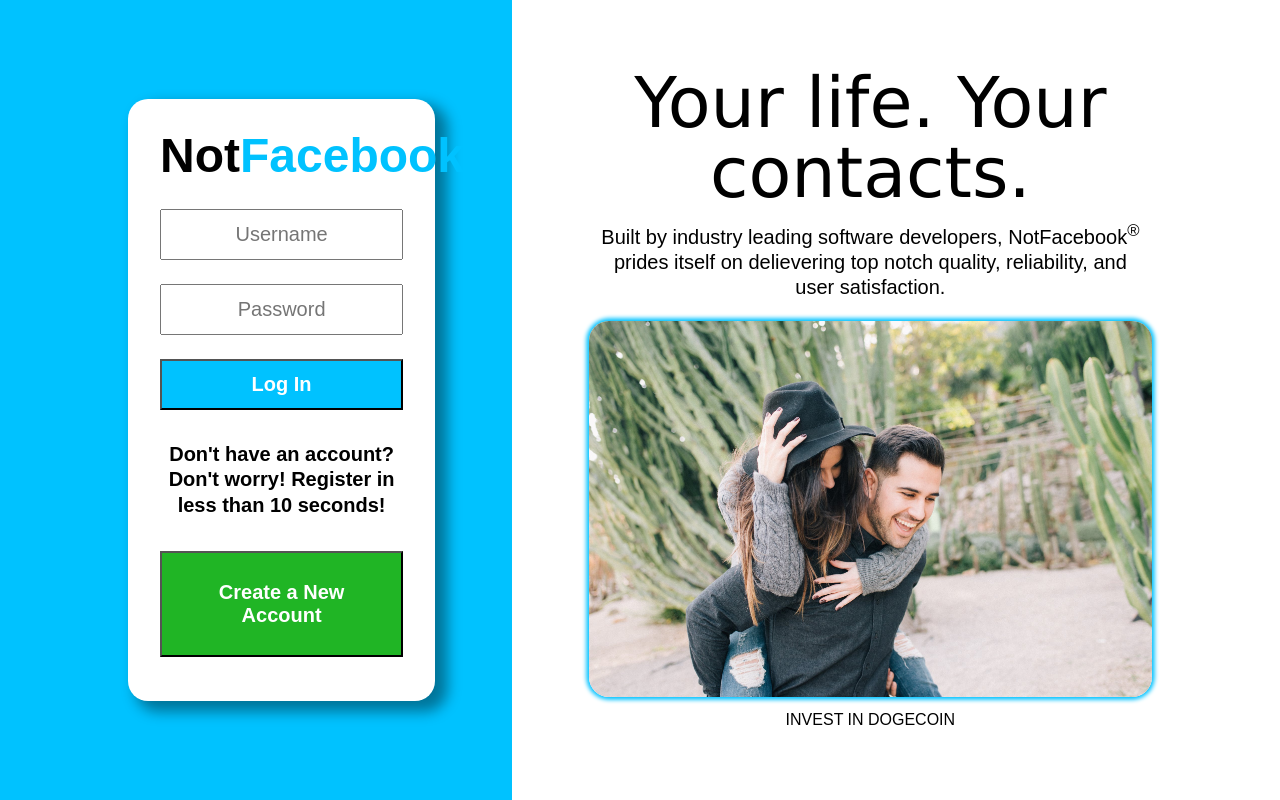
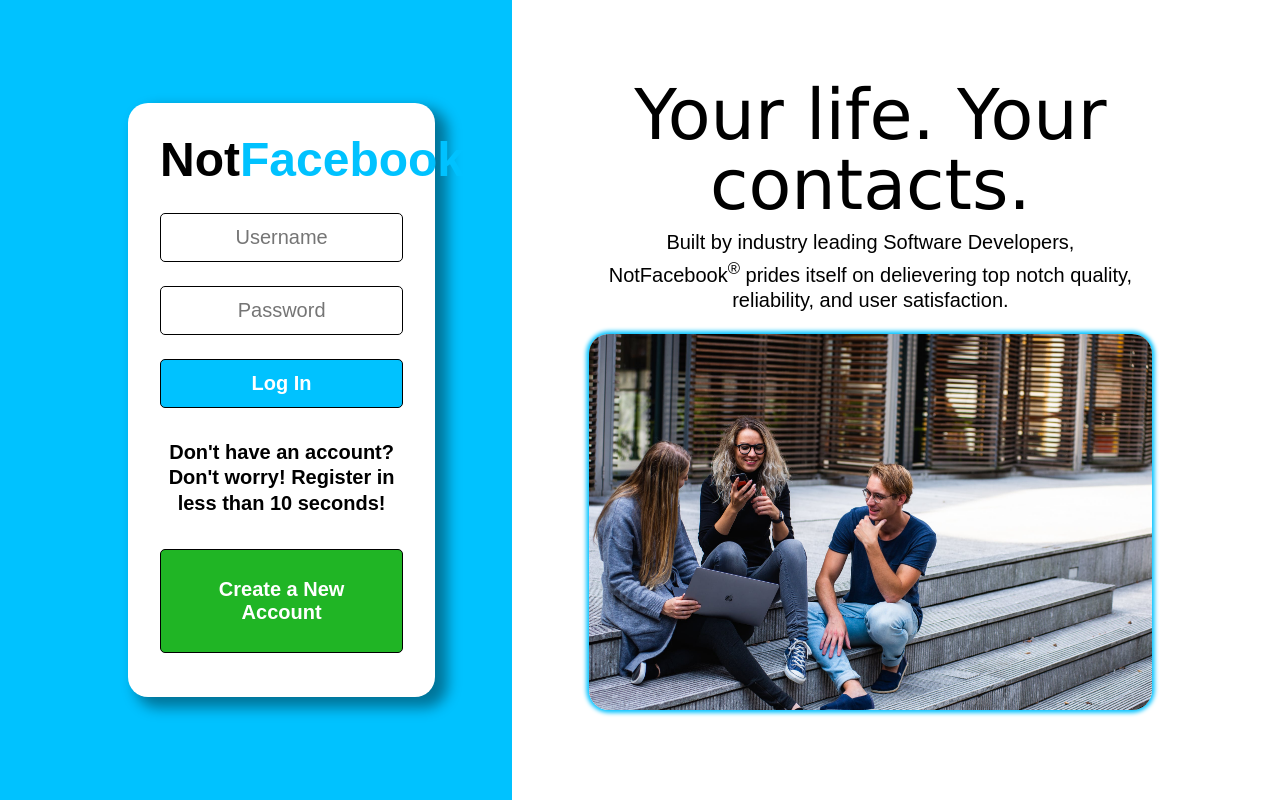
Before and after one commit to GavinTryz/NotFacebook, a PHP site: page / in a window 1280 px wide. Run offline with PHP 8.4, Linux system fonts and the light colour scheme.

Commit message:
Main Page v1

```diff
--- a/css/style.css
+++ b/css/style.css
@@ -25,6 +25,10 @@ img
 	height: auto;
 }
 
+/*==========================
+		UNIVERSAL
+==========================*/
+
 .container
 {
 	width: 80%;
@@ -34,6 +38,21 @@ img
 	grid-template-columns: 30% 15% 55%;
 	align-content: center;
 }
+
+.input
+{
+	text-align: center;
+	color: #000000;
+	font-size: 20px;
+	padding: 12px;
+	margin: 12px 0px;
+	border-radius: 5px;
+	border: 1px solid var(--secondary-color);
+}
+
+/*==========================
+		WEBSITE NAME
+==========================*/
 
 .name
 {
@@ -52,10 +71,35 @@ img
 	color: var(--primary-color);
 }
 
-#login
+/*==========================
+	LOGIN/REGISTER FORMS
+==========================*/
+
+.form-box
 {
 	align-self: center;
 }
+
+.form-text
+{
+	color: #000000;
+	font-weight: bold;
+	font-size: 20px;
+	text-align: center;
+	padding: 8px;
+	margin: 12px 0px;
+}
+
+.form-error-text
+{
+	text-align: center;
+	color: #FF0000;
+	word-wrap: break-word;
+}
+
+/*==========================
+		LOGIN FORMS
+==========================*/
 
 #login-box
 {
@@ -67,15 +111,6 @@ img
 	border-radius: 20px;
 }
 
-.login-input
-{
-	text-align: center;
-	color: #000000;
-	font-size: 20px;
-	padding: 12px;
-	margin: 12px 0px;
-}
-
 #login-submit
 {
 	color: #FFFFFF;
@@ -84,22 +119,8 @@ img
 	font-weight: bold;
 	padding: 12px;
 	margin: 12px 0px;
-}
-
-#login-error-text
-{
-	text-align: center;
-	color: #FF0000;
-}
-
-#login-register-text
-{
-	color: #000000;
-	font-weight: bold;
-	font-size: 20px;
-	text-align: center;
-	padding: 8px;
-	margin: 12px 0px;
+	border-radius: 5px;
+	border: 1px solid var(--secondary-color);
 }
 
 #login-register
@@ -110,7 +131,39 @@ img
 	font-size: 20px;
 	padding: 28px;
 	margin: 12px 0px;
+	border-radius: 5px;
+	border: 1px solid var(--secondary-color);
 }
+
+/*==========================
+		REGISTER FORM
+==========================*/
+
+#register-box
+{
+	display: flex;
+	flex-direction: column;
+	background-color: #FFFFFF;
+	padding: 2em;
+	box-shadow: 10px 8px 10pt 2pt rgba(0,0,0,0.4);
+	border-radius: 20px;
+}
+
+#register-submit
+{
+	color: #FFFFFF;
+	background-color: #20B525;
+	font-weight: bold;
+	font-size: 20px;
+	padding: 28px;
+	margin: 12px 0px;
+	border-radius: 5px;
+	border: 1px solid var(--secondary-color);
+}
+
+/*==========================
+		TESTIMONIAL
+==========================*/
 
 #testimonial-box
 {
@@ -127,10 +180,10 @@ img
 	line-height: 70px;
 
 	-webkit-animation: fadein 3s; /* Safari, Chrome and Opera > 12.1 */
-		-moz-animation: fadein 3s; /* Firefox < 16 */
-		 -ms-animation: fadein 3s; /* Internet Explorer */
-		  -o-animation: fadein 3s; /* Opera < 12.1 */
-			  animation: fadein 3s;
+	-moz-animation: fadein 3s; /* Firefox < 16 */
+	-ms-animation: fadein 3s; /* Internet Explorer */
+	-o-animation: fadein 3s; /* Opera < 12.1 */
+	animation: fadein 3s;
 }
 
 #testimonial-description
@@ -139,11 +192,11 @@ img
 	padding: 10px;
 	text-align: center;
 
-	-webkit-animation: fadein 3s; /* Safari, Chrome and Opera > 12.1 */
-		-moz-animation: fadein 3s; /* Firefox < 16 */
-		 -ms-animation: fadein 3s; /* Internet Explorer */
-		  -o-animation: fadein 3s; /* Opera < 12.1 */
-			  animation: fadein 3s;
+	-webkit-animation: fadein-medium 4s; /* Safari, Chrome and Opera > 12.1 */
+	-moz-animation: fadein-medium 4s; /* Firefox < 16 */
+	-ms-animation: fadein-medium 4s; /* Internet Explorer */
+	-o-animation: fadein-medium 4s; /* Opera < 12.1 */
+	animation: fadein-medium 4s;
 }
 
 #testimonial-img
@@ -152,18 +205,41 @@ img
 	margin: 10px 0px 10px 0px;
 	border-radius: 20px;
 
-	-webkit-animation: fadein 3s; /* Safari, Chrome and Opera > 12.1 */
-		-moz-animation: fadein 3s; /* Firefox < 16 */
-		 -ms-animation: fadein 3s; /* Internet Explorer */
-		  -o-animation: fadein 3s; /* Opera < 12.1 */
-			  animation: fadein 3s;
+	-webkit-animation: fadein-long 5s; /* Safari, Chrome and Opera > 12.1 */
+	-moz-animation: fadein-long 5s; /* Firefox < 16 */
+	-ms-animation: fadein-long 5s; /* Internet Explorer */
+	-o-animation: fadein-long 5s; /* Opera < 12.1 */
+	animation: fadein-long 5s;
 }
 
-/* KEYFRAMES */
+/*==========================
+		KEYFRAMES
+==========================*/
+
 @keyframes fadein
 {
 	from { opacity: 0; }
 	to   { opacity: 1; }
+}
+
+@keyframes fadein-medium
+{
+	0% { opacity: 0; }
+	20% { opacity: 0; }
+	40% { opacity: 1; }
+	60% { opacity: 1; }
+	80% { opacity: 1; }
+	100% { opacity: 1; }
+}
+
+@keyframes fadein-long
+{
+	0% { opacity: 0; }
+	20% { opacity: 0; }
+	40% { opacity: 0; }
+	60% { opacity: 1; }
+	80% { opacity: 1; }
+	100% { opacity: 1; }
 }
 
 /* Firefox < 16 */
--- a/index.html
+++ b/index.html
@@ -8,21 +8,31 @@
         <meta name="description" content="COP4331C Small Project Spring 2021 - Group 18">
 		<link rel="shortcut icon" type="image/x-icon" href="favicon.ico">
         <link rel="stylesheet" href="css/style.css">
+        <script type="text/javascript" src="js/jquery-3.5.1.min.js"></script>
         <script type="text/javascript" src="js/md5.js"></script>
         <script type="text/javascript" src="js/code.js"></script>
     </head>
     <body>
         <div class="container">
             <!-- Login/Register box -->
-            <section id="login">
+            <section class="form-box">
                 <div id="login-box">
                     <div class="name"><strong class="name-not">Not</strong><strong class="name-facebook">Facebook</strong></div>
-                    <input class="login-input input" id="login-username" type="text" placeholder="Username">
-                    <input class="login-input input" id="login-password" type="password" placeholder="Password">
+                    <input id="login-username" class="input" type="text" placeholder="Username">
+                    <input id="login-password" class="input" type="password" placeholder="Password">
                     <button id="login-submit" type="submit">Log In</button>
-                    <div id="login-error-text"></div>
-                    <div id="login-register-text">Don't have an account? Don't worry! Register in less than 10 seconds!</div>
-                    <button id="login-register" type="button">Create a New Account</button>
+                    <div class="form-error-text" id="login-error"></div>
+                    <div class="form-text">Don't have an account? Don't worry! Register in less than 10 seconds!</div>
+                    <button id="login-register" type="button" onclick="registerForm()">Create a New Account</button>
+                </div>
+                <div id="register-box">
+                    <div class="name"><strong class="name-not">Not</strong><strong class="name-facebook">Facebook</strong></div>
+                    <input id="register-username" class="input" type="text" placeholder="Username">
+                    <input id="register-password" class="input" type="password" placeholder="Password">
+                    <input id="register-password-confirm" class="input" type="password" placeholder="Confirm Password">
+                    <button id="register-submit" type="submit">Register</button>
+                    <div class="form-error-text" id="register-error"></div>
+                    <div class="form-text">Already have an account? <a href="#" onclick="loginForm()">Log In</a></div>
                 </div>
             </section>
             <div></div>
@@ -31,16 +41,15 @@
                 <div id="testimonial-box">
                     <div id="testimonial-text">Your life. Your contacts.</div>
                     <div id="testimonial-description">
-                        Built by industry leading software developers, NotFacebook<sup>&reg;</sup> prides itself
+                        Built by industry leading Software Developers, NotFacebook<sup>&reg;</sup> prides itself
                         on delievering top notch quality, reliability, and user satisfaction.
                     </div>
                     <img id="testimonial-img" src="media/homepage-testimonial.jpeg">
-                    <div>INVEST IN DOGECOIN</div>
+                    <!--<div>
+                        "Best contact manager I've ever used! Easily a 10/10" - Mark Zuckerberg
+                    </div>-->
                 </div>
             </section>
         </div>
-
-        <!-- jQuery -->
-		<script src="js/jquery-3.5.1.min.js"></script>
     </body>
 </html>
```
Also changed, not shown: js/code.js (+60 -1 lines), media/homepage-testimonial.jpeg.
